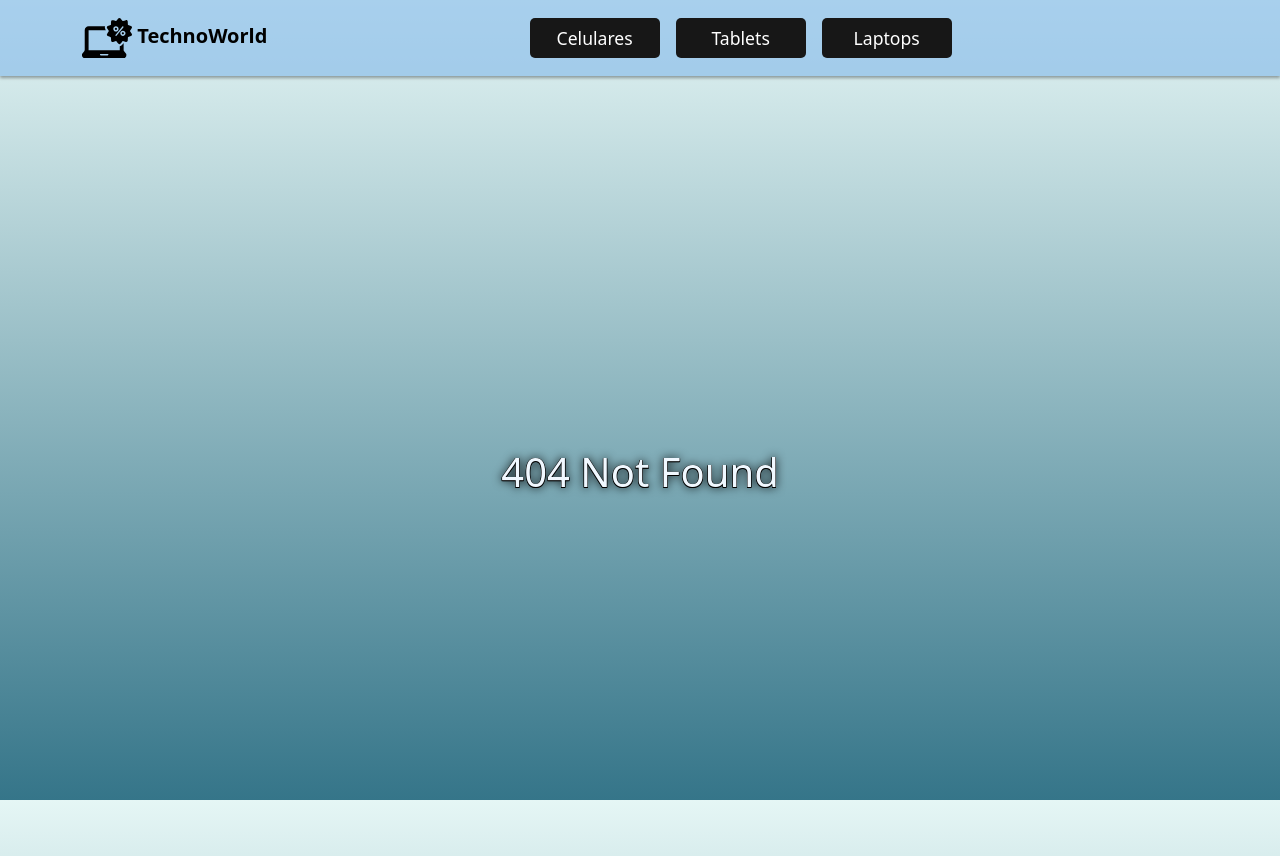
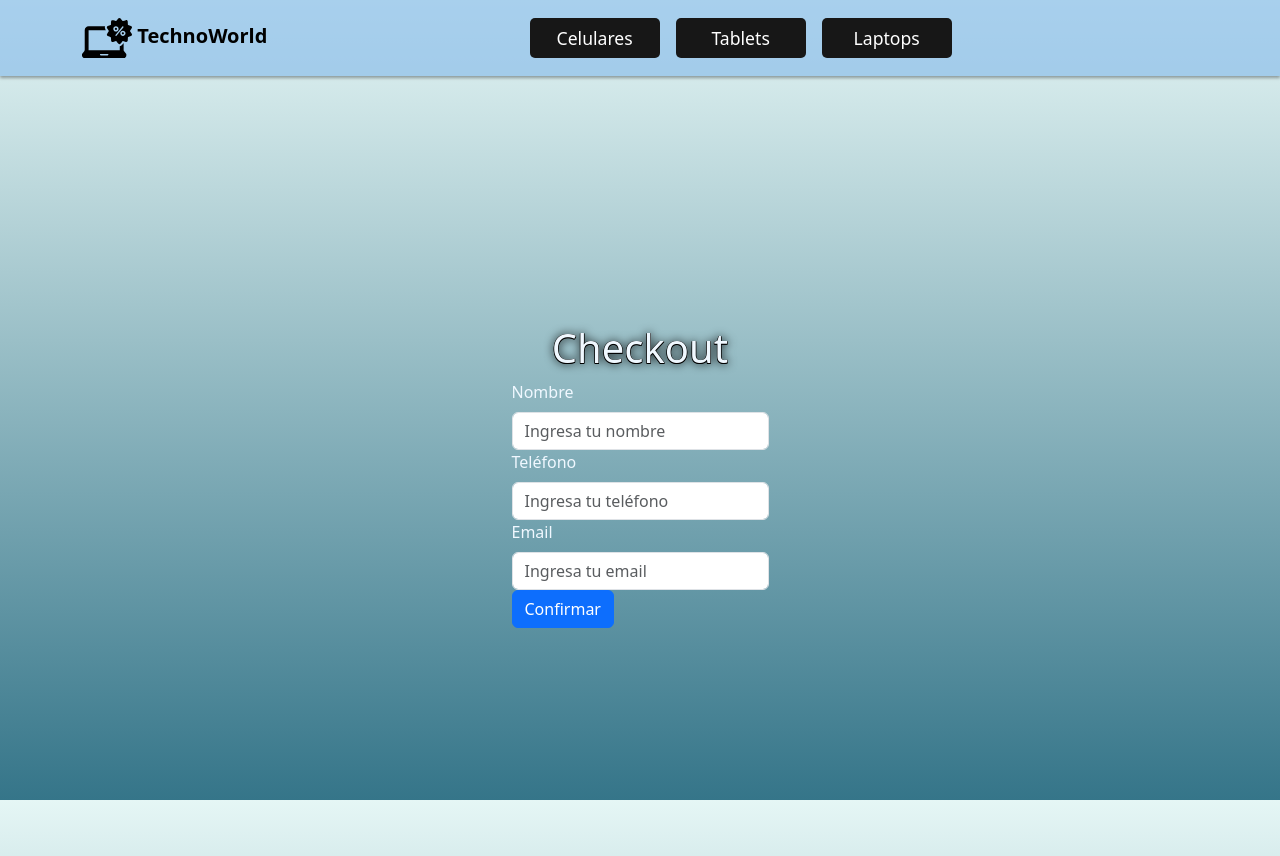
Before and after one commit to AlexisCH48/ProyectoFinal-Concha-Herrera, a React (Vite) app: page /checkout in a window 1280 px wide. Before the commit this address had no page. Shown: the top 856 px of the page. Built offline with nearby package versions, Linux system fonts and the light colour scheme.

Commit message:
cart & context fixes

```diff
--- a/src/App.jsx
+++ b/src/App.jsx
@@ -7,6 +7,7 @@ import ItemListContainer from './components/ItemListContainer/ItemListContainer'
 import ItemDetailContainer from './components/ItemDetailContainer/ItemDetailContainer';
 import Cart from './components/Cart/Cart';
 import { CartProvider } from './context/CartContext';
+import Checkout from './components/CheckOut/Cheakout';
 
 function App() {
   return (
@@ -19,6 +20,7 @@ function App() {
             <Route path='/category/:categoryId' element={<ItemListContainer />} />
             <Route path='/item/:itemId' element={<ItemDetailContainer />} />
             <Route path='/cart' element={<Cart />} />
+            <Route path='/checkout' element={<Checkout />} />
             <Route path='*' element={<h1>404 Not Found</h1>} />
           </Routes>
         </div>
--- a/src/components/Cart/Cart.jsx
+++ b/src/components/Cart/Cart.jsx
@@ -1,31 +1,33 @@
-import './Cart.css';
-import { useContext } from 'react';
+import React, { useContext } from 'react';
 import { CartContext } from '../../context/CartContext';
 import CartItem from '../CartItem/CartItem';
+import { Container, Button } from 'react-bootstrap';
 import { Link } from 'react-router-dom';
 
 const Cart = () => {
-    const { cart, clearCart, totalQuantity, total, removeItem } = useContext(CartContext);
+    const { cart, clearCart, total } = useContext(CartContext);
 
-    if (totalQuantity === 0) {
+    if (cart.length === 0) {
         return (
-            <div>
+            <Container>
                 <h1>No hay productos en el carrito</h1>
-                <Link to='/'>Productos</Link>
-            </div>
+            </Container>
         );
     }
 
     return (
-        <div>
-            {cart.map((p) => (
-                <CartItem key={p.id} {...p} removeFromCart={removeItem} />
+        <Container>
+            <h1>Carrito de Compras</h1>
+            {cart.map((item) => (
+                <CartItem key={item.id} {...item} />
             ))}
             <h3>Total: ${total}</h3>
-            <button onClick={() => clearCart()} className='Button'>Vaciar Carrito</button>
-            <Link to='/checkout'>Checkout</Link>
-        </div>
+            <Button variant='danger' onClick={clearCart}>Vaciar Carrito</Button>
+            <Link to='/checkout'>
+                <Button variant='success' className='mt-3'>Proceder al Checkout</Button>
+            </Link>
+        </Container>
     );
-};
+}
 
 export default Cart;
--- a/src/components/CartItem/CartItem.jsx
+++ b/src/components/CartItem/CartItem.jsx
@@ -1,15 +1,40 @@
-import React from 'react';
 
-const CartItem = ({ id, name, price, quantity, removeFromCart }) => {
+// const CartItem = ({ id, name, price, quantity, removeFromCart }) => {
+//     return (
+//         <div className='cart-item'>
+//             <span>{name}</span>
+//             <span>${price}</span>
+//             <div className='quantity-control'>
+//                 <span>{quantity}</span>
+//                 <button onClick={() => removeFromCart(id)}>Eliminar</button>
+//             </div>
+//         </div>
+//     );
+// }
+
+
+import React, { useContext } from 'react';
+import { Card, Button, Row, Col } from 'react-bootstrap';
+import { CartContext } from '../../context/CartContext';
+
+const CartItem = ({ id, name, price, quantity }) => {
+    const { removeItem } = useContext(CartContext);
+
     return (
-        <div className='cart-item'>
-            <span>{name}</span>
-            <span>${price}</span>
-            <div className='quantity-control'>
-                <span>{quantity}</span>
-                <button onClick={() => removeFromCart(id)}>Eliminar</button>
-            </div>
-        </div>
+        <Card className='mb-3'>
+            <Card.Body>
+                <Row className='align-items-center'>
+                    <Col md={6}>
+                        <Card.Title>{name}</Card.Title>
+                        <Card.Text>Precio: ${price}</Card.Text>
+                        <Card.Text>Cantidad: {quantity}</Card.Text>
+                    </Col>
+                    <Col md={6} className='text-end'>
+                        <Button variant='danger' onClick={() => removeItem(id)}>Eliminar</Button>
+                    </Col>
+                </Row>
+            </Card.Body>
+        </Card>
     );
 }
 
--- /dev/null
+++ b/src/components/Checkout/Cheakout.jsx
@@ -0,0 +1,77 @@
+import { useContext, useState } from 'react';
+import CheckoutForm from '../CheckoutForm/CheckoutForm';
+import { db } from "../../Firebase/firebaseConfig";
+import { CartContext } from '../../context/CartContext';
+import { collection, getDocs, query, where, documentId, writeBatch, Timestamp, addDoc } from 'firebase/firestore';
+
+const Checkout = () => {
+    const [orderId, setOrderdId] = useState('');
+    const [loading, setLoading] = useState(false); // Inicializa en falso
+    const { cart, total, clearCart } = useContext(CartContext);
+
+    const createOrder = async ({ name, phone, email }) => {
+        setLoading(true); // Corrige a setLoading
+        try {
+            const objOrder = {
+                buyer: {
+                    name, phone, email
+                },
+                items: cart,
+                total: total,
+                date: Timestamp.fromDate(new Date())
+            };
+
+            const batch = writeBatch(db);
+            const outOfStock = [];
+            const ids = cart.map(prod => prod.id);
+            const productsRef = collection(db, 'products');
+            const productsAddedFromFirestore = await getDocs(query(productsRef, where(documentId(), 'in', ids)));
+            const { docs } = productsAddedFromFirestore;
+
+            docs.forEach(doc => { // Corrige a forEach
+                const dataDoc = doc.data();
+                const stockDb = dataDoc.stock;
+
+                const productAddedToCart = cart.find(prod => prod.id === doc.id);
+                const prodQuantity = productAddedToCart?.quantity;
+
+                if (stockDb >= prodQuantity) {
+                    batch.update(doc.ref, { stock: stockDb - prodQuantity });
+                } else {
+                    outOfStock.push({ id: doc.id, ...dataDoc });
+                }
+            });
+
+            if (outOfStock.length === 0) { // Corrige a length
+                await batch.commit();
+                const orderRef = collection(db, 'orders');
+                const orderAdded = await addDoc(orderRef, objOrder); // Corrige a addDoc
+                setOrderdId(orderAdded.id);
+                clearCart();
+            } else {
+                console.error('¡Productos fuera de stock!');
+            }
+        } catch (error) {
+            console.log(error);
+        } finally {
+            setLoading(false); // Corrige a setLoading
+        }
+    };
+
+    if (loading) {
+        return <h1>Se está generando su orden</h1>;
+    }
+
+    if(orderId){
+        return <h1>El id de su orden es: {orderId}</h1>
+    }
+
+    return (
+        <div>
+            <h1>Checkout</h1>
+            <CheckoutForm onConfirm={createOrder} />
+        </div>
+    );
+};
+
+export default Checkout;
--- /dev/null
+++ b/src/components/CheckoutForm/CheckoutForm.jsx
@@ -0,0 +1,53 @@
+import { useState } from 'react';
+import { Form, Button } from 'react-bootstrap';
+
+const CheckoutForm = ({ onConfirm }) => {
+    const [name, setName] = useState('');
+    const [phone, setPhone] = useState('');
+    const [email, setEmail] = useState('');
+
+    const handleSubmit = (event) => {
+        event.preventDefault();
+        onConfirm({ name, phone, email });
+    };
+
+    return (
+        <Form onSubmit={handleSubmit}>
+            <Form.Group controlId="formName">
+                <Form.Label>Nombre</Form.Label>
+                <Form.Control
+                    type="text"
+                    placeholder="Ingresa tu nombre"
+                    value={name}
+                    onChange={(e) => setName(e.target.value)}
+                />
+            </Form.Group>
+
+            <Form.Group controlId="formPhone">
+                <Form.Label>Teléfono</Form.Label>
+                <Form.Control
+                    type="tel"
+                    placeholder="Ingresa tu teléfono"
+                    value={phone}
+                    onChange={(e) => setPhone(e.target.value)}
+                />
+            </Form.Group>
+
+            <Form.Group controlId="formEmail">
+                <Form.Label>Email</Form.Label>
+                <Form.Control
+                    type="email"
+                    placeholder="Ingresa tu email"
+                    value={email}
+                    onChange={(e) => setEmail(e.target.value)}
+                />
+            </Form.Group>
+
+            <Button variant="primary" type="submit">
+                Confirmar
+            </Button>
+        </Form>
+    );
+};
+
+export default CheckoutForm;
--- a/src/components/ItemDetail/ItemDetail.jsx
+++ b/src/components/ItemDetail/ItemDetail.jsx
@@ -15,13 +15,18 @@ const ItemDetail = ({ id, name, img, category, description, price, stock }) => {
     const { addItem, cart } = useContext(CartContext);
 
     const handleOnAdd = (quantity) => {
-        setQuantityAdded(quantity);
-        const item = {
-            id, name, price
-        };
-        addItem(item, quantity);
-        console.log("Producto añadido: ", item);
-        console.log("Cantidad añadida: ", quantity);
+        const itemInCart = cart.find(item => item.id === id);
+        const totalQuantity = itemInCart ? itemInCart.quantity + quantity : quantity;
+
+        if (totalQuantity <= stock) {
+            setQuantityAdded(quantity);
+            const item = { id, name, price, stock };
+            addItem(item, quantity);
+            console.log("Producto añadido: ", item);
+            console.log("Cantidad añadida: ", quantity);
+        } else {
+            console.error('Cantidad solicitada excede el stock disponible');
+        }
     };
 
     const navigate = useNavigate();
--- a/src/context/CartContext.jsx
+++ b/src/context/CartContext.jsx
@@ -1,7 +1,8 @@
 import { createContext, useState, useEffect } from "react";
 
 export const CartContext = createContext({
-    cart: []
+    cart: [],
+    total: 0
 });
 
 export const CartProvider = ({ children }) => {
@@ -9,25 +10,39 @@ export const CartProvider = ({ children }) => {
         const savedCart = localStorage.getItem('cart');
         return savedCart ? JSON.parse(savedCart) : [];
     });
-
     const [totalQuantity, setTotalQuantity] = useState(0);
+    const [total, setTotal] = useState(0);
 
     useEffect(() => {
         localStorage.setItem('cart', JSON.stringify(cart));
         const quantity = cart.reduce((acc, prod) => acc + prod.quantity, 0);
         setTotalQuantity(quantity);
+
+        const totalPrice = cart.reduce((acc, prod) => acc + (prod.price * prod.quantity), 0);
+        setTotal(totalPrice);
     }, [cart]);
 
     const addItem = (item, quantity) => {
-        if (!isInCart(item.id)) {
-            setCart(prev => [...prev, { ...item, quantity }]);
+        const existingItem = cart.find(prod => prod.id === item.id);
+        const availableStock = item.stock;
+
+        if (!existingItem) {
+            if (quantity <= availableStock) {
+                setCart(prev => [...prev, { ...item, quantity }]);
+            } else {
+                console.error('Cantidad solicitada excede el stock disponible');
+            }
         } else {
-            setCart(prev => prev.map(prod => prod.id === item.id ? { ...prod, quantity: prod.quantity + quantity } : prod));
+            const newQuantity = existingItem.quantity + quantity;
+            if (newQuantity <= availableStock) {
+                setCart(prev => prev.map(prod => prod.id === item.id ? { ...prod, quantity: newQuantity } : prod));
+            } else {
+                console.error('Cantidad solicitada excede el stock disponible');
+            }
         }
     };
 
     const removeItem = (itemId) => {
-        console.log(`Eliminando producto con id: ${itemId}`); // Añade esto para depurar
         const cartUpdated = cart.filter(prod => prod.id !== itemId);
         setCart(cartUpdated);
     };
@@ -41,7 +56,7 @@ export const CartProvider = ({ children }) => {
     };
 
     return (
-        <CartContext.Provider value={{ cart, addItem, removeItem, clearCart, totalQuantity }}>
+        <CartContext.Provider value={{ cart, addItem, removeItem, clearCart, total, totalQuantity }}>
             {children}
         </CartContext.Provider>
     );
```
Also changed, not shown: src/components/CheckoutForm/CheckoutForm.css (added).
